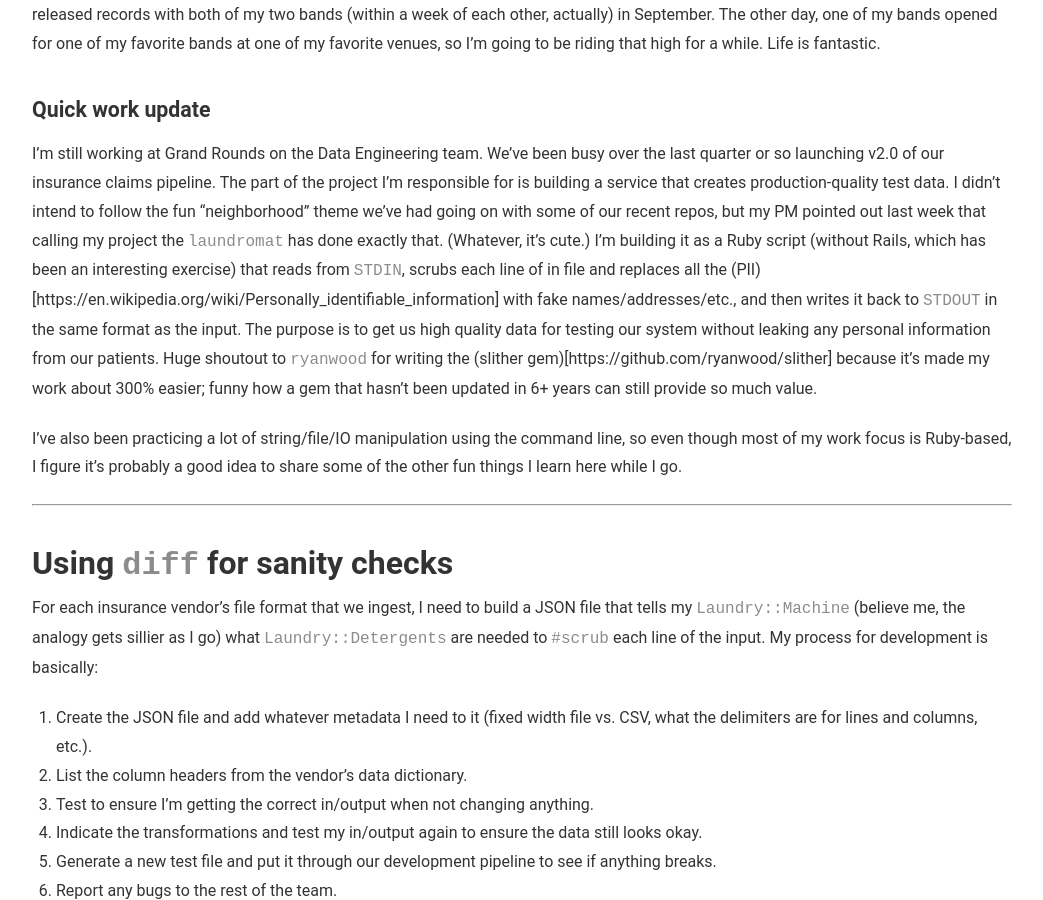
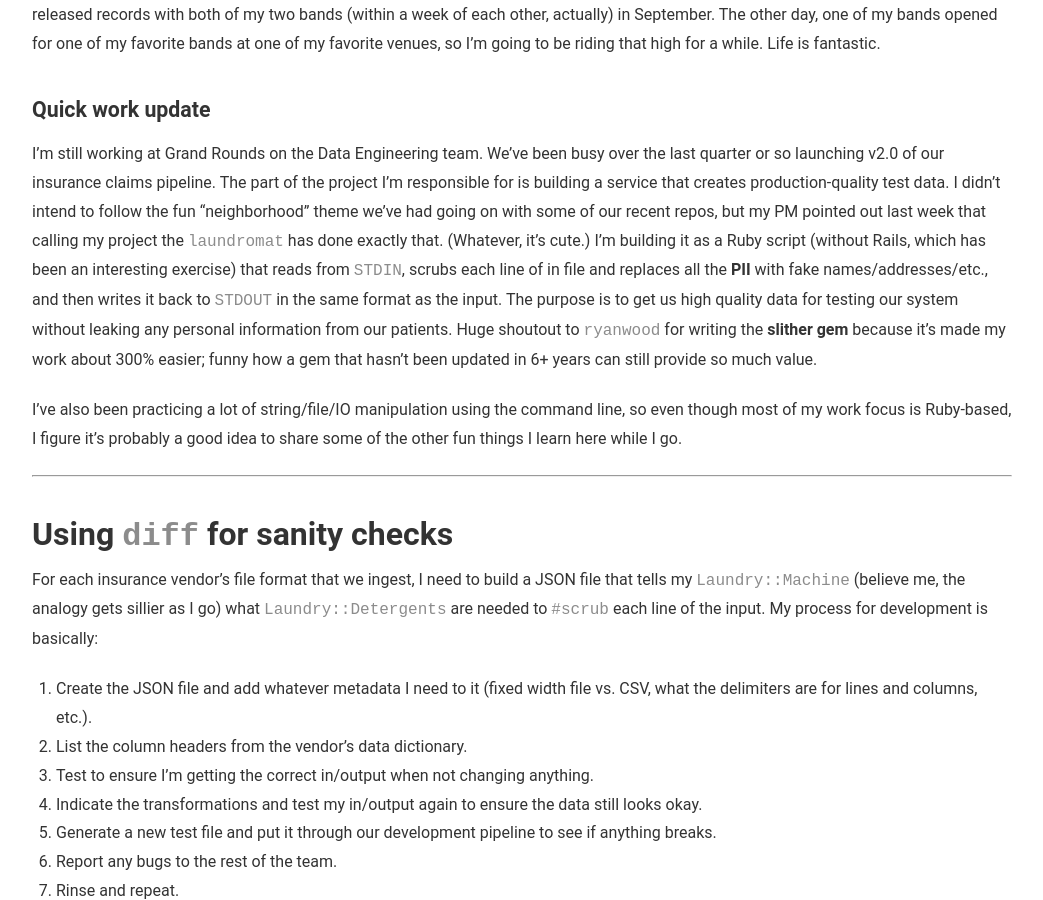
Before and after one commit to runongirlrunon/runongirlrunon.github.io, a Jekyll site: the page built from _posts/2018-10-09-oh-hi-there.md, in a window 1280 px wide and 900 px high, scrolled down 423 px. Shown: the whole window, without its empty margins (118-1161 px from the left). Built offline with Jekyll 4.4.1, drawn with Linux system fonts in a browser that asks for light colours; nearby versions of some CDN libraries.

Commit message:
I swear I know how to make markdown links

```diff
--- a/_posts/2018-10-09-oh-hi-there.md
+++ b/_posts/2018-10-09-oh-hi-there.md
@@ -8,7 +8,7 @@
 The last year has been a whirlwind. Moved into my first big kid apartment in November, graduated with my BS in CS from SFSU in December, took my mom on my first trip overseas to Rome in February, adopted an adorable little rescue pibble named Isis in April, released records with both of my two bands (within a week of each other, actually) in September. The other day, one of my bands opened for one of my favorite bands at one of my favorite venues, so I'm going to be riding that high for a while. Life is fantastic.
 
 ### Quick work update
-I'm still working at Grand Rounds on the Data Engineering team. We've been busy over the last quarter or so launching v2.0 of our insurance claims pipeline. The part of the project I'm responsible for is building a service that creates production-quality test data. I didn't intend to follow the fun "neighborhood" theme we've had going on with some of our recent repos, but my PM pointed out last week that calling my project the `laundromat` has done exactly that. (Whatever, it's cute.) I'm building it as a Ruby script (without Rails, which has been an interesting exercise) that reads from `STDIN`, scrubs each line of in file and replaces all the (PII)[https://en.wikipedia.org/wiki/Personally_identifiable_information] with fake names/addresses/etc., and then writes it back to `STDOUT` in the same format as the input. The purpose is to get us high quality data for testing our system without leaking any personal information from our patients. Huge shoutout to `ryanwood` for writing the (slither gem)[https://github.com/ryanwood/slither] because it's made my work about 300% easier; funny how a gem that hasn't been updated in 6+ years can still provide so much value.
+I'm still working at Grand Rounds on the Data Engineering team. We've been busy over the last quarter or so launching v2.0 of our insurance claims pipeline. The part of the project I'm responsible for is building a service that creates production-quality test data. I didn't intend to follow the fun "neighborhood" theme we've had going on with some of our recent repos, but my PM pointed out last week that calling my project the `laundromat` has done exactly that. (Whatever, it's cute.) I'm building it as a Ruby script (without Rails, which has been an interesting exercise) that reads from `STDIN`, scrubs each line of in file and replaces all the [PII](https://en.wikipedia.org/wiki/Personally_identifiable_information) with fake names/addresses/etc., and then writes it back to `STDOUT` in the same format as the input. The purpose is to get us high quality data for testing our system without leaking any personal information from our patients. Huge shoutout to `ryanwood` for writing the [slither gem](https://github.com/ryanwood/slither) because it's made my work about 300% easier; funny how a gem that hasn't been updated in 6+ years can still provide so much value.
 
 I've also been practicing a lot of string/file/IO manipulation using the command line, so even though most of my work focus is Ruby-based, I figure it's probably a good idea to share some of the other fun things I learn here while I go.
 
```
Also changed, not shown: 2 other files.
